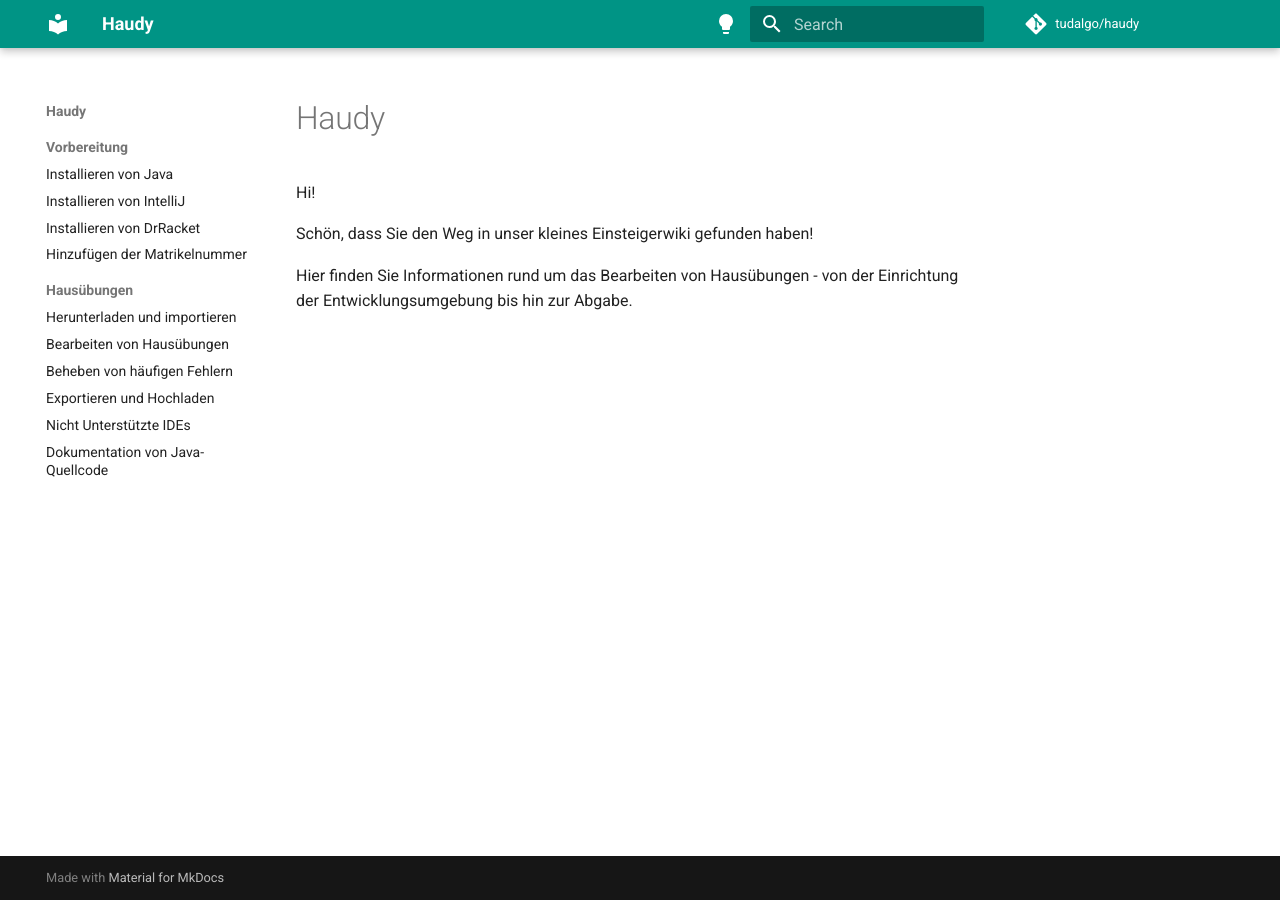
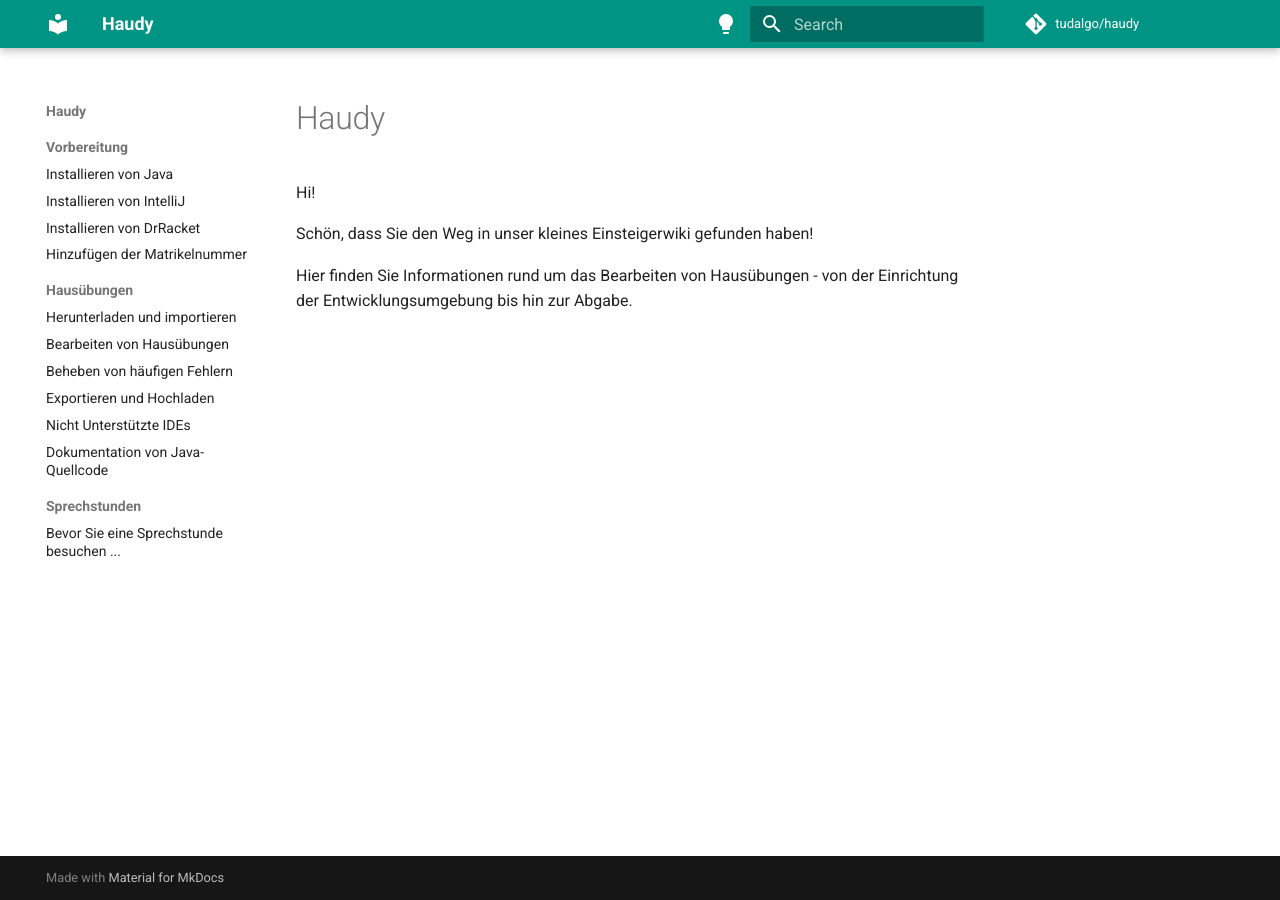
Before and after one commit to tudagrade/wiki, an MkDocs documentation site: the page built from docs/index.md, in a window 1280 px wide. Built offline with MkDocs 1.6.1 and Material for MkDocs 9.7.7, drawn with Linux system fonts in a browser that asks for light colours; comment, search, counter and statistics services are not loaded.

Commit message:
update nav and toc

```diff
--- a/mkdocs.yml
+++ b/mkdocs.yml
@@ -41,6 +41,8 @@ nav:
     - Exportieren und Hochladen: exercises/export-upload.md
     - Nicht Unterstützte IDEs: exercises/download-import-unsupported.md
     - Dokumentation von Java-Quellcode: exercises/documentation.md
+  - Sprechstunden:
+    - Bevor Sie eine Sprechstunde besuchen ...: support/good-bad-questions.md
 
 markdown_extensions:
   - pymdownx.highlight:
@@ -52,3 +54,5 @@ markdown_extensions:
       alternate_style: true
   - admonition
   - pymdownx.details
+  - toc:
+      title: Auf dieser Seite
```
